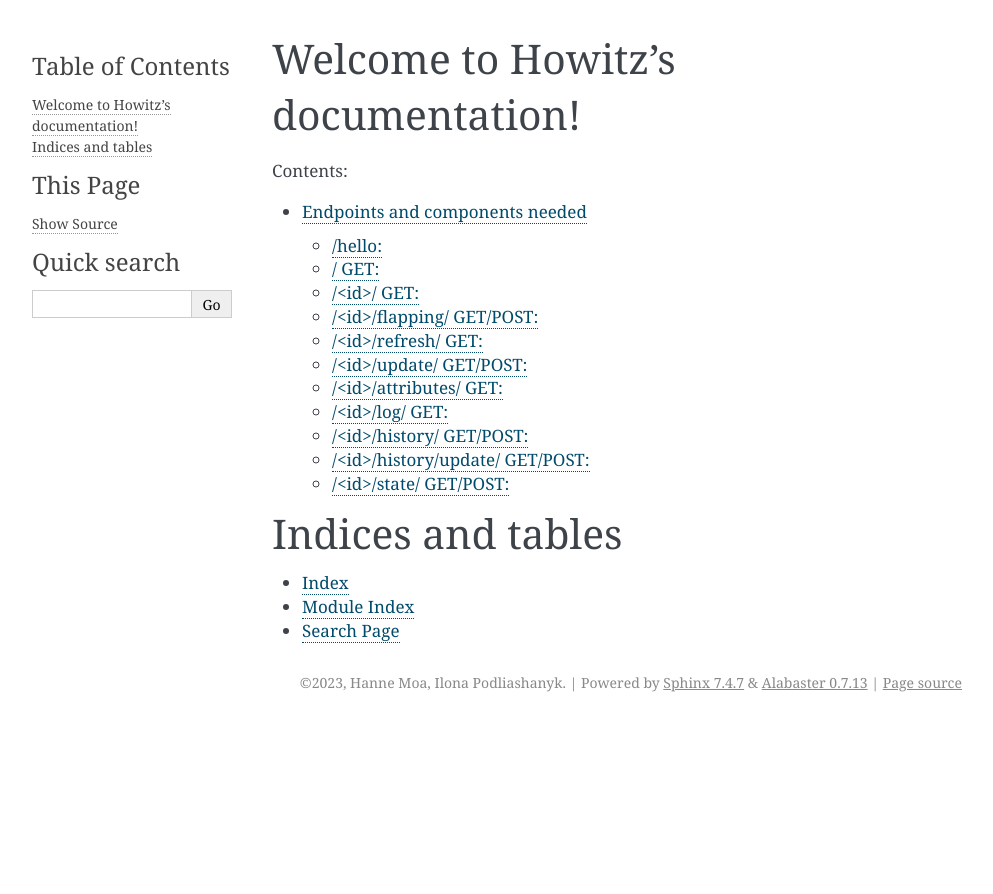
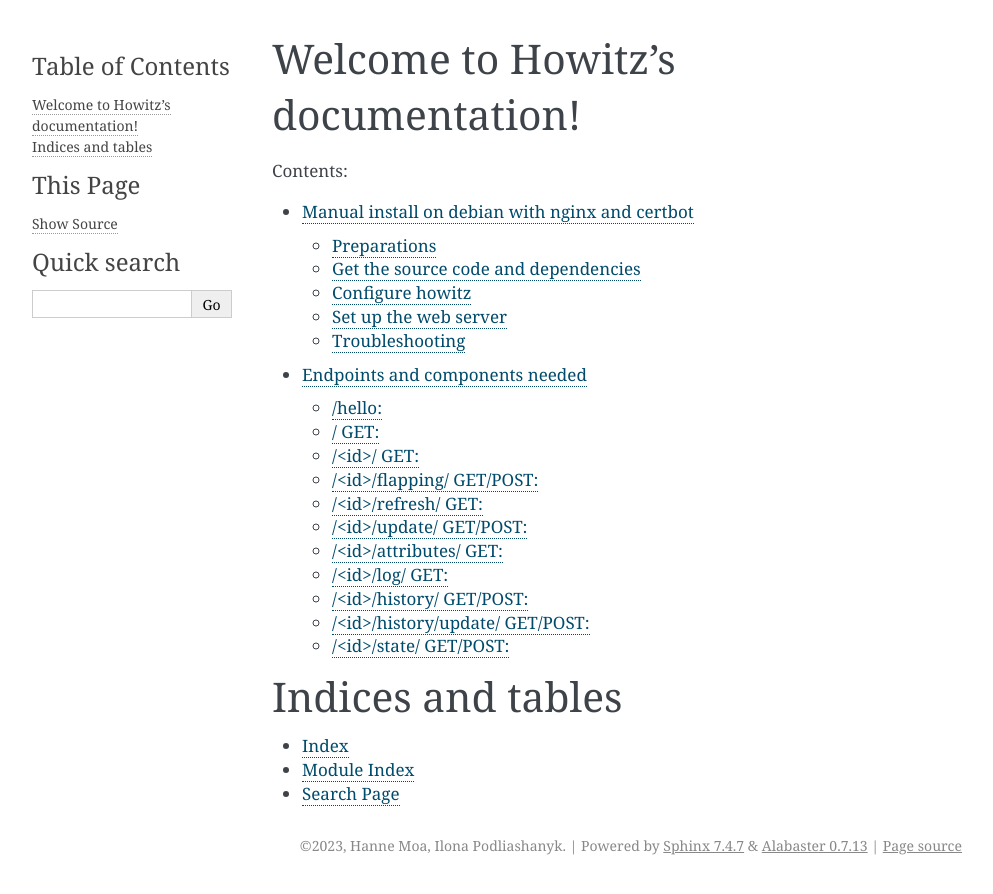
Before and after one commit to Uninett/Howitz, a Sphinx documentation site: the page built from docs/source/index.rst, in a window 1280 px wide. Shown: the top 894 px of the page, without its empty margins (148-1141 px from the left). Built offline with Sphinx 7.4.7, drawn with Linux system fonts in a browser that asks for light colours; some of the changed lines change nothing that is shown.

Commit message:
Document how to install everything manually on Debian (#50)
Co-authored-by: Johanna England <johanna.england@sikt.no>
Co-authored-by: Morten Brekkevold <morten.brekkevold@sikt.no>

```diff
--- a/docs/source/index.rst
+++ b/docs/source/index.rst
@@ -10,6 +10,7 @@
    :maxdepth: 2
    :caption: Contents:
 
+   install-on-debian
    endpoints-components
 
 
--- /dev/null
+++ b/docs/source/install-on-debian.rst
@@ -0,0 +1,436 @@
+===============================================
+Manual install on debian with nginx and certbot
+===============================================
+
+Log in, you need to be able to sudo to root.
+
+Preparations
+============
+
+#. Install nginx:
+
+    .. code-block:: console
+
+        $ sudo apt install nginx
+        .. output ..
+        $
+
+#. Start nginx:
+
+    .. code-block:: console
+
+        $ sudo systemctl start nginx
+        $
+
+#. Visit MYDOMAIN in a browser
+
+    The default nginx page should now be up and running on MYDOMAIN, port 80.
+    Double-check that the page is reachable *worldwide*, that there is no
+    firewall or similar blocking port 80. This is needed for autogenerating the
+    certificate later.
+
+#. Install venv:
+
+    .. code-block:: console
+
+        $ sudo apt install python3-venv
+        .. output ..
+        $
+
+#. Create an OS user for howitz:
+
+    .. code-block:: console
+
+        $ sudo useradd -m -s /bin/bash howitz
+        $
+
+   This creates a user "howitz" with the group "howitz" which owns the new
+   directory "/home/howitz". The user has (and needs) no password and the shell
+   is set to bash. The "howitz"-user should NOT have root/sudo-access.
+
+#. Become howitz and create a virtual environment with ``venv``:
+
+    .. code-block:: console
+
+        $ sudo su - howitz
+        howitz@myserver:~$ python3 -m venv .venv
+        howitz@myserver:~$
+
+   This creates a directory ".venv"
+
+#. Activate the venv:
+
+    .. code-block:: console
+
+        howitz@myserver:~$ source .venv/bin/activate
+        (.venv) howitz@myserver:~$
+
+   Now only the python libraries installed in the venv are easily available.
+
+Get the source code and dependencies
+====================================
+
+Pick one of the below methods:
+
+Use the raw source
+------------------
+
+This is the only way to install the locked dependencies.
+
+#. Install git:
+
+    .. code-block:: console
+
+        $ sudo apt install git
+        .. lots of stuff ..
+        $
+
+#. Switch to howitz-user and activate the venv:
+
+
+    .. code-block:: console
+
+        $ sudo su - howitz
+        howitz@myserver:~$
+        howitz@myserver:~$ source .venv/bin/activate
+        (.venv) howitz@myserver:~$
+
+#. Get source code via git:
+
+    .. code-block:: console
+
+        (.venv) howitz@myserver:~$ git clone https://github.com/Uninett/Howitz.git
+        .. lots of stuff ..
+        (.venv) howitz@myserver:~$
+
+   This creates a directory "Howitz" with the source code.
+
+#. Enter the Howitz directory:
+
+    .. code-block:: console
+
+        (.venv) howitz@myserver:~$ cd Howitz
+        (.venv) howitz@myserver:~/Howitz$
+
+#. Install the locked dependencies:
+
+    .. code-block:: console
+
+        (.venv) howitz@myserver:~/Howitz$ pip install -r requirements-frozen.txt
+        .. lots of stuff ..
+        (.venv) howitz@myserver:~/Howitz$
+
+#. Install howitz into the venv:
+
+    .. code-block:: console
+
+        (.venv) howitz@myserver:~/Howitz$ pip install .
+        .. lots of stuff ..
+        (.venv) howitz@myserver:~/Howitz$
+
+Install via pip
+---------------
+
+TBD
+
+Configure howitz
+================
+
+In the source code of howitz there is included a config-file to be adapted for
+development purposes, ``dev-howitz.toml``. This can be used as a start point
+for a production configuration as well.
+
+Set up the configuration file
+-----------------------------
+
+#. Copy ``dev-howitz.toml`` to the howitz-user's home directory and the correct
+   filename.
+
+    .. code-block:: console
+
+        (.venv) howitz@myserver:~$ cp Howitz/dev-howitz.toml .howitz.toml
+        (.venv) howitz@myserver:~$
+
+#. In the config-file, set the ``SECRET_KEY`` in the ``[flask]`` section to
+   a long string, remember to quote it.
+#. In the config-file, set ``server`` in the ``[zino.connections.default]``
+   section to the server name of the Zino 1 master server. Remember to quote
+   it.
+#. In the config-file, set ``devmode`` in the ``[howitz]`` section to
+   ``false``, no quotes.
+#. Eventually you will probably wish to lower the log-level. In the
+   config-file, set ``level`` in the ``[logging.root]`` section to ``"INFO"``,
+   note the quotes.
+
+User database
+-------------
+
+Set ``storage`` in the ``[howitz]`` section to
+``/home/howitz/howitz.sqlite3``. Then ensure that only the howitz-user has
+access.
+
+#. If the file does not exist, create it by running:
+
+    .. code-block:: console
+
+        (.venv) howitz@myserver:~$ flask -A howitz user
+        ..stuff ..
+        (.venv) howitz@myserver:~$
+
+#. Fix the permissions:
+
+    .. code-block:: console
+
+        (.venv) howitz@myserver:~$ chmod 600 howitz.sqlite3
+        (.venv) howitz@myserver:~$
+
+You can store the canonical user database somewhere else and copy it in to the
+server after a change. Then the mode can be "400" instead of "600".
+
+Add users to the user database
+------------------------------
+
+To use howitz against a server using Zino protocol 1, a Zino token is needed
+per user. The user database maps a web user with a web password to a zino user
+with a zino token. This is to protect the token since it cannot be hashed.
+A token should not be stored by a password manager. In the database, the
+password is stored hashed while the token is stored in the clear.
+
+There is a command-line command to manipulate the user database.
+
+Get a list of the possible commands by running:
+
+    .. code-block:: console
+
+        $(.venv) howitz@myserver:~$ flask -A howitz user
+        Usage: flask user [OPTIONS] COMMAND [ARGS]...
+
+        Options:
+          --help  Show this message and exit.
+
+        Commands:
+          create
+          delete
+          list
+          update
+        $(.venv) howitz@myserver:~$
+
+To add a user there is the flag `create`:
+
+    .. code-block:: console
+
+        (.venv) howitz@myserver:~$  flask -A howitz user create USERNAME -p PASSWORD -t TOKEN
+        (.venv) howitz@myserver:~$
+
+USERNAME is the same username that is stored with the Zino 1 server, TOKEN is
+the token from the zino 1 server.
+
+(Note the extra space before `flask`, this hides the command from your shell
+history so that neither password nor token is stored in it.)
+
+Logging
+-------
+
+We recommend storing the debug-log in ``/var/log/howitz/debug.log``.
+
+#. Create the directory ``/var/log/howitz``:
+
+    .. code-block:: console
+
+        $ sudo mkdir var/log/howitz
+        $
+
+#. Set the ``filename`` in the ``[logging.handlers.debug]`` section to
+    ``/var/log/howitz/debug.log`` in the howitz config file.
+
+    You might want to change the handler to an ordinary ``logging.FileHandler``
+    and set up rotation in the OS instead.
+
+We recommend turning on the error.log, and sending it to a log accumulator
+instead of a local file, be it via a ``logging.StreamHandler`` or something
+else. Remember to activate the handler in ``[logging.loggers.*]``. Also, don't
+forget to install any 3rd party handlers you wish to use into the venv.
+
+Any further tips for logging are way beyond scope for this howto.
+
+Set up the web server
+=====================
+
+This assumes that you will only be running a single domain on the server,
+avoiding some extra steps.
+
+Gunicorn
+--------
+
+#. As howitz, in the venv, install gunicorn:
+
+    .. code-block:: console
+
+        (.venv) howitz@myserver:~/Howitz$ pip install gunicorn
+
+#. Switch back to your own user
+
+    .. code-block:: console
+
+        (.venv) howitz@myserver:~/Howitz$ exit
+        .. output ..
+        $
+
+#. Make the necessary systemd service file to run gunicorn:
+
+   .. literalinclude:: howitz-gunicorn.service
+       :caption: /etc/systemd/system/howitz-gunicorn.service :download:`Download <howitz-gunicorn.service>`
+
+#. Start and enable the systemd service:
+
+    .. code-block:: console
+
+        $ sudo systemctl start howitz-gunicorn
+        $ sudo systemctl enable howitz-gunicorn
+        .. output ..
+        $
+
+#. Check that gunicorn is running correctly:
+
+    .. code-block:: console
+
+        $ sudo systemctl status howitz-gunicorn
+        .. lots of stuff ..
+        $
+
+Secure the web server
+---------------------
+
+You **will** need a SSL/TLS certificate in order to run securely. You can pay
+for a certificate or get a free one from `letsencrypt
+<https://letsencrypt.org/>`_.
+
+How to get and install a third-party certificate will not be described in this
+howto.
+
+Create a certificate with Certbot
+~~~~~~~~~~~~~~~~~~~~~~~~~~~~~~~~~
+
+``certbot`` is one of many systems to create and automatically update SSL/TLS
+certificates from `letsencrypt <https://letsencrypt.org/>`_.
+
+More documentation at `Certbot Documentation <https://eff-certbot.readthedocs.io/en/latest/>`_
+
+#. Install certbot:
+
+    .. code-block:: console
+
+        $ sudo apt install python3-certbot-nginx
+
+#. Create a certificate for your domain and hook it into nginx
+
+    .. code-block:: console
+
+        $ sudo certbot --nginx -d howitz.uninett.no
+        .. lots of stuff, worth reading ..
+        $
+
+   If it is the first time running certbot on this server, you will be prompted
+   to enter an email address and agree to the terms of service. Make sure that
+   the email address is one that is regularly in use.
+
+   Then, certbot will contact the letsencrypt server in order to create the
+   certificate. The letsencrypt server will in turn contact MYDOMAIN on port
+   80. If the server is not reachable from letsencrypt, you will get no
+   certificate.
+
+   A path looking like ``/etc/letsencrypt/live/MYDOMAIN/fullchain.pem`` will be
+   part of the output. That's where the certificate to use is stored.
+
+   Note that Certbot will have made changes to ``/etc/nginx/sites-available/default``
+
+#. Test renewal:
+
+    .. code-block:: console
+
+        $ sudo certbot renew --dry-run
+        .. lots of stuff ..
+        $
+
+#. Ensure that MYDOMAIN is reachable on port 443 from those machines that will
+   have access to howitz.
+
+Configure nginx
+---------------
+
+#. Edit ``/etc/nginx/sites-available/default``:
+
+    Look for the line that contains ``server_name MYDOMAIN; # managed by
+    Certbot``. This line is inside a block that starts with ``server {`` and
+    ends with ``}``. All you'll change is inside this block.
+
+#. Inside the block you found above, find the block starting with
+   ``location / {`` and ending with another ``}``. Replace the entire block with:
+
+    ::
+
+        location / {
+            include proxy_params;
+            proxy_pass http://unix:/home/howitz/.venv/howitz.sock;
+        }
+
+    Save and exit the file.
+
+#. Check for errors in the ``default``-file:
+
+    .. code-block:: console
+
+        $ sudo nginx -t
+        .. output ..
+        $
+
+#. Restart nginx:
+
+    .. code-block:: console
+
+        $ sudo systemctl restart nginx
+        $
+
+#. Visit https://MYDOMAIN
+
+TADA!
+
+Troubleshooting
+===============
+
+I get a "500 Server Error" page instead of the howitz landing page!
+-------------------------------------------------------------------
+
+Did you remember to configure howitz? Double-check that you've set the
+``SECRET_KEY`` in the ``[flask]`` section and ``server`` in the
+``[zino.connection.default]`` section. The values are both strings so remember
+to quote them.
+
+You'll need to restart gunicorn and nginx after any changes to this file, like
+so:
+
+.. code-block:: console
+
+    $ sudo systemctl restart howitz-gunicorn
+    $ sudo systemctl restart nginx
+    $
+
+I have a "502 Bad Gateway" page
+-------------------------------
+
+The problem is either in gunicorn or howitz. The gunicorn logs can be seen
+with:
+
+.. code-block:: console
+
+    $ sudo journalctl --unit=howitz-gunicorn | more
+
+The howitz-logs are whatever they were set to be in the howitz config file. It
+might be that gunicorn does not have permission to write to them.
+
+I can't find the howitz logs
+----------------------------
+
+The example config writes to a debug-log in ``/home/howitz/Howitz/debug.log``,
+and does not write anything to the file ``/home/howitz/Howitz/error.log``. If
+you've changed the logging config, check for the correct location there.
```
Also changed, not shown: 1 other file.
